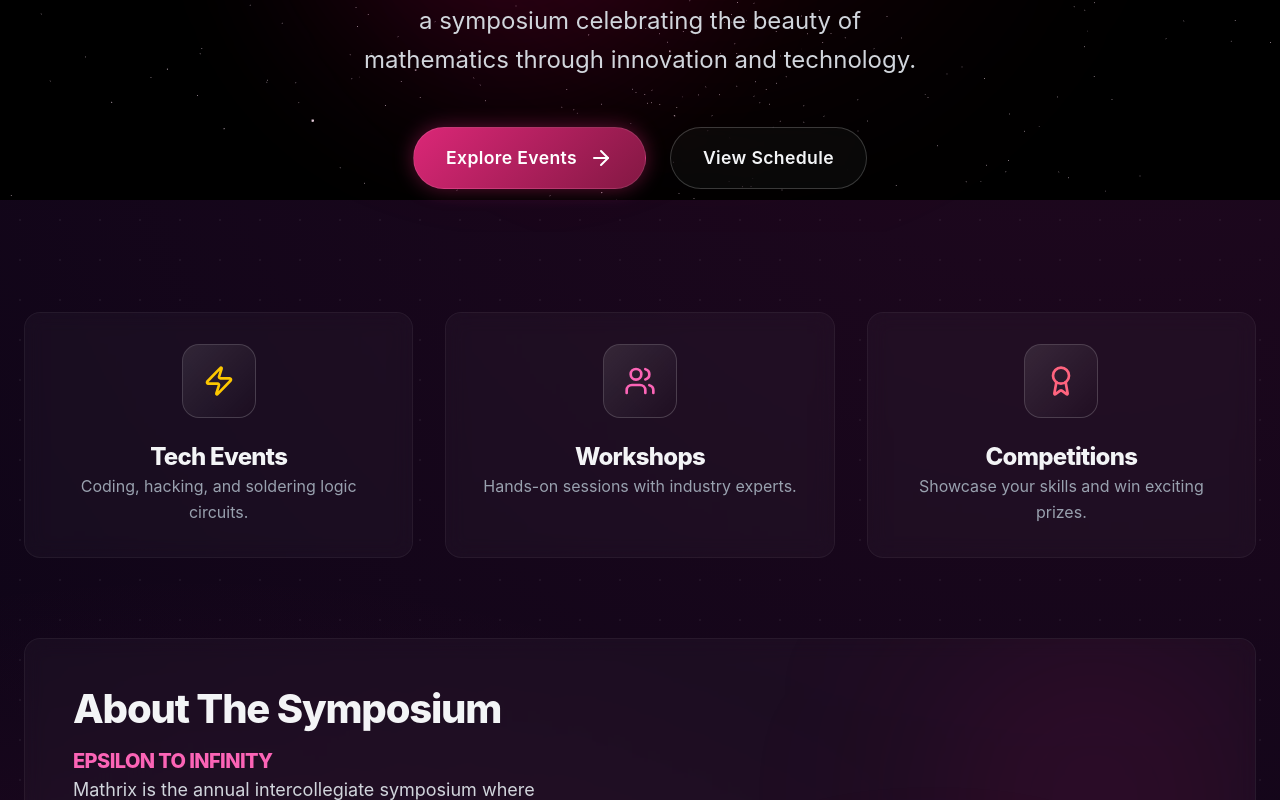
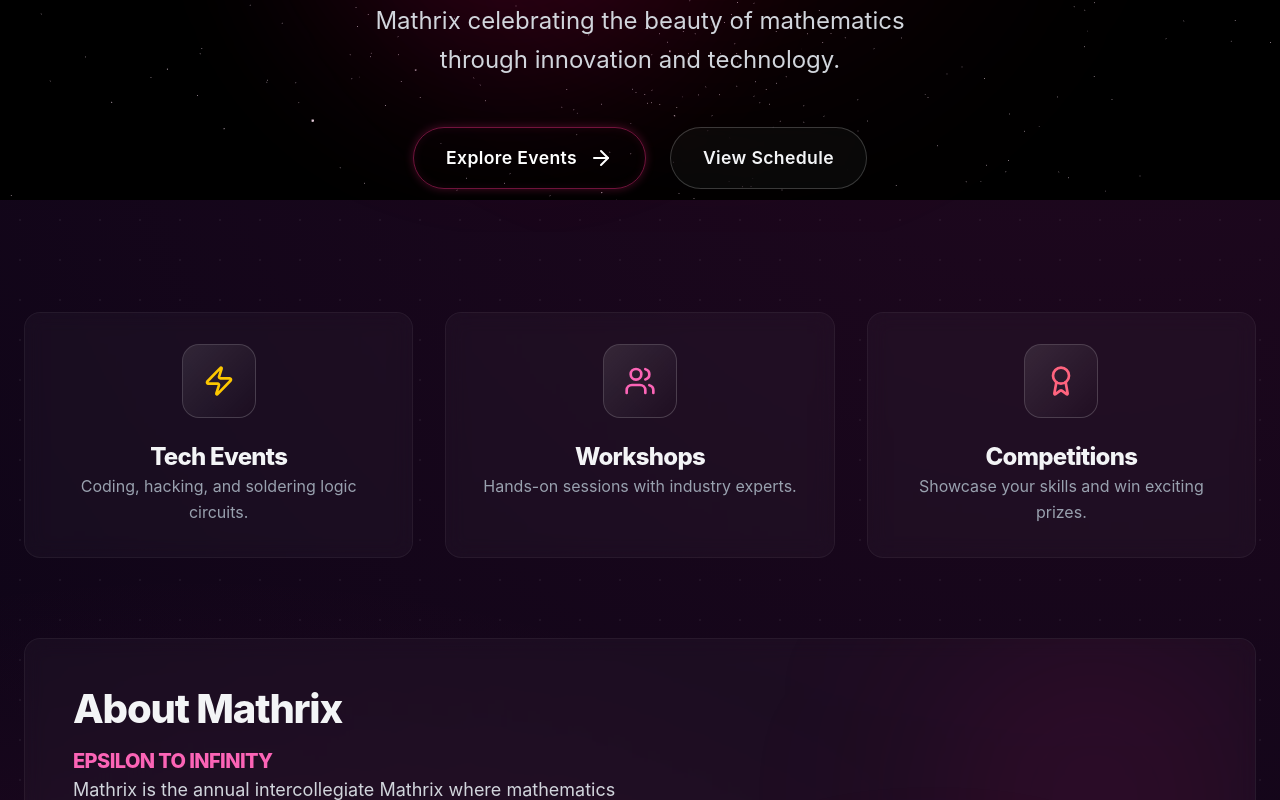
Before and after one commit to lokeshh29/mathrix-website-2026, a React (Vite) app in the folder frontend/: page / in a window 1280 px wide. Shown: the part 600-1400 px from the top of the page. Built offline with nearby package versions, Linux system fonts and the light colour scheme.

Commit message:
perf: button change

```diff
--- a/frontend/src/components/Layout.jsx
+++ b/frontend/src/components/Layout.jsx
@@ -12,7 +12,7 @@ const Layout = ({ children }) => {
             </main>
             <footer className="glass border-t border-white/10 py-8 mt-20">
                 <div className="container mx-auto px-4 text-center text-gray-400">
-                    <p>© 2026 Mathrix Symposium. All rights reserved.</p>
+                    <p>© 2026 Mathrix Mathrix. All rights reserved.</p>
                     <div className="flex justify-center gap-6 mt-4">
                         {/* Social placeholders */}
                         <a href="#" className="hover:text-purple-400 transition-colors">Instagram</a>
--- a/frontend/src/index.css
+++ b/frontend/src/index.css
@@ -168,18 +168,36 @@ h2 {
 }
 
 .btn-primary {
-  background: linear-gradient(135deg, var(--primary) 0%, var(--secondary) 100%);
+  background: transparent;
   color: white;
-  box-shadow: 0 0 20px rgba(219, 39, 119, 0.4);
-  /* Base glow */
-  border: 1px solid rgba(255, 255, 255, 0.1);
+  border: 1px solid rgba(219, 39, 119, 0.5);
+  box-shadow: 0 0 10px rgba(219, 39, 119, 0.3), inset 0 0 10px rgba(219, 39, 119, 0.1);
+  overflow: hidden;
+  position: relative;
+  z-index: 1;
+}
+
+.btn-primary::before {
+  content: '';
+  position: absolute;
+  top: 0;
+  left: 0;
+  width: 0%;
+  height: 100%;
+  background: #db2777;
+  /* Solid Pink fill on hover */
+  transition: all 0.5s ease;
+  z-index: -1;
+}
+
+.btn-primary:hover::before {
+  width: 100%;
 }
 
 .btn-primary:hover {
-  transform: translateY(-3px) scale(1.02);
-  box-shadow: 0 10px 40px rgba(219, 39, 119, 0.6);
-  /* Intensified glow */
-  filter: brightness(1.1);
+  border-color: #db2777;
+  box-shadow: 0 0 30px rgba(219, 39, 119, 0.6);
+  transform: translateY(-2px);
 }
 
 .btn-outline {
--- a/frontend/src/pages/Home.jsx
+++ b/frontend/src/pages/Home.jsx
@@ -34,7 +34,7 @@ const Home = () => {
                         <CountdownTimer />
 
                         <p className="text-gray-300 text-lg md:text-2xl max-w-2xl mx-auto mb-10 leading-relaxed text-balance mt-8">
-                            Where Logic Meets Creativity. Join us for a symposium celebrating the beauty of mathematics through innovation and technology.
+                            Where Logic Meets Creativity. Join us for a Mathrix celebrating the beauty of mathematics through innovation and technology.
                         </p>
 
                         <div className="flex flex-col md:flex-row gap-6 justify-center items-center mt-12">
@@ -83,10 +83,10 @@ const Home = () => {
                     <div className="absolute top-0 right-0 p-40 bg-pink-600/10 blur-[100px] rounded-full" />
                     <div className="relative z-10 flex flex-col md:flex-row items-center gap-10">
                         <div className="md:w-1/2">
-                            <h2 className="text-4xl font-bold mb-2">About The Symposium</h2>
+                            <h2 className="text-4xl font-bold mb-2">About Mathrix</h2>
                             <h3 className="text-xl font-medium text-pink-400 tracking-[0.3em] uppercase mb-6">Epsilon to Infinity</h3>
                             <p className="text-gray-300 mb-6 leading-relaxed">
-                                Mathrix is the annual intercollegiate symposium where mathematics meets technology! Hosted by the Department of Mathematics, College of Engineering Guindy, Anna University, Mathrix is a one-of-a-kind fest that brings together logic, innovation, and problem-solving under one roof. Organized by the brilliant minds of M.Sc. Computer Science (5 years), M.Sc. Information Technology (5 years), and M.Sc. Mathematics (2 years), Mathrix is more than just a symposium—it's a fusion of numbers, algorithms, and cutting-edge tech. With a perfect blend of mathematical and technical events, this fest is designed to challenge intellects, spark creativity, and push boundaries. From thrilling competitions that test your mathematical prowess to tech-driven challenges that fuel your coding skills, Mathrix is the ultimate arena for innovators, problem-solvers, and future disruptors.
+                                Mathrix is the annual intercollegiate Mathrix where mathematics meets technology! Hosted by the Department of Mathematics, College of Engineering Guindy, Anna University, Mathrix is a one-of-a-kind fest that brings together logic, innovation, and problem-solving under one roof. Organized by the brilliant minds of M.Sc. Computer Science (5 years), M.Sc. Information Technology (5 years), and M.Sc. Mathematics (2 years), Mathrix is more than just a Mathrix—it's a fusion of numbers, algorithms, and cutting-edge tech. With a perfect blend of mathematical and technical events, this fest is designed to challenge intellects, spark creativity, and push boundaries. From thrilling competitions that test your mathematical prowess to tech-driven challenges that fuel your coding skills, Mathrix is the ultimate arena for innovators, problem-solvers, and future disruptors.
                             </p>
                             <div className="grid grid-cols-2 lg:grid-cols-4 gap-6 text-center mt-8">
                                 <div className="p-4 rounded-xl bg-white/5 border border-white/10 hover:border-pink-500/30 transition-colors">
```
